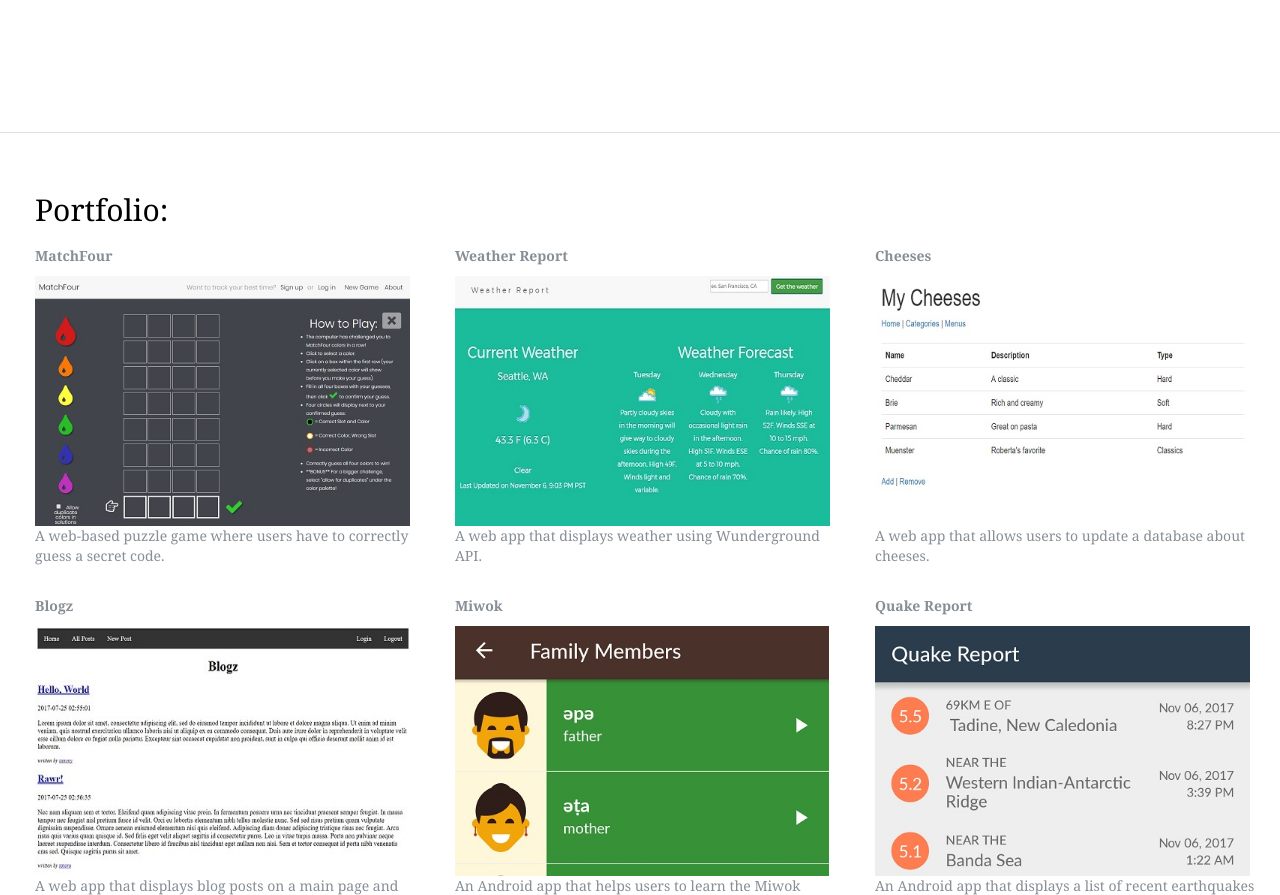
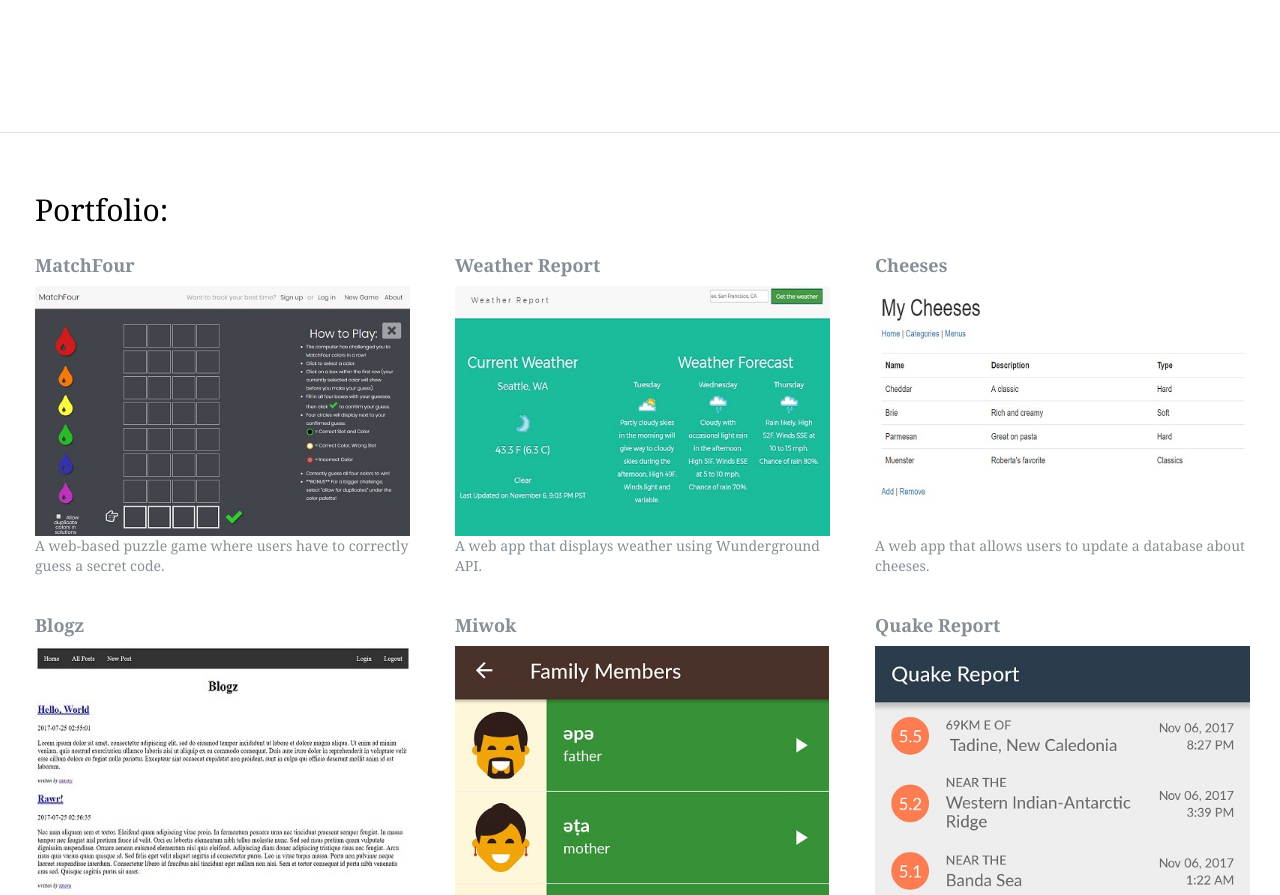
Before and after one commit to ctam91/tammysblog, a Flask app: page / in a window 1280 px wide. Shown: the part 1467-2362 px from the top of the page. Run offline with Flask 2, Linux system fonts and the light colour scheme; some libraries are stand-ins or nearby versions; some web fonts are replaced.

Commit message:
update project titles

```diff
--- a/templates/mainpage.html
+++ b/templates/mainpage.html
@@ -47,21 +47,21 @@
     </div>
   <div class="row">
       <div class="col-sm-4">
-          <p style="font-weight:bold">MatchFour</p>
+          <h4 style="font-weight:bold">MatchFour</h4>
           <a href="https://github.com/jharkreader/match-four">
               <img class="img-fluid img-profile mx-auto mb-2" src="static/img/m4.jpg" alt="MatchFour">
           </a>
           <p>A web-based puzzle game where users have to correctly guess a secret code.</p>
       </div>
       <div class="col-sm-4">
-          <p style="font-weight:bold">Weather Report</p>
+          <h4 style="font-weight:bold">Weather Report</h4>
           <a href="https://github.com/ctam91/weather-report">
               <img class="img-fluid img-profile mx-auto mb-2" src="static/img/weather.jpg" alt="Weather">
           </a>
           <p>A web app that displays weather using Wunderground API.</p>
       </div>
       <div class="col-sm-4">
-          <p style="font-weight:bold">Cheeses</p>
+          <h4 style="font-weight:bold">Cheeses</h4>
           <a href="https://github.com/ctam91/cheese-mvc-persistent">
               <img class="img-fluid img-profile mx-auto mb-2" src="static/img/cheeses.jpg" alt="Cheeses">
           </a>
@@ -71,21 +71,21 @@
   <br/>
   <div class="row">
       <div class="col-sm-4">
-          <p style="font-weight:bold">Blogz</p>
+          <h4 style="font-weight:bold">Blogz</h4>
           <a href="https://github.com/ctam91/blogz">
           <img class="img-fluid img-profile mx-auto mb-2" src="static/img/blogz.jpg">
           </a>
           <p>A web app that displays blog posts on a main page and allows users to add new blog posts.</p>
       </div>
       <div class="col-sm-4">
-          <p style="font-weight:bold">Miwok</p>
+          <h4 style="font-weight:bold">Miwok</h4>
           <a href="https://github.com/ctam91/Miwok">
               <img class="img-fluid img-profile mx-auto mb-2" src="static/img/family.jpg" alt="Miwok">
           </a>
           <p>An Android app that helps users to learn the Miwok language.</p>
       </div>
       <div class="col-sm-4">
-          <p style="font-weight:bold">Quake Report</p>
+          <h4 style="font-weight:bold">Quake Report</h4>
           <a href="https://github.com/ctam91/quake-report">
               <img class="img-fluid img-profile mx-auto mb-2" src="static/img/earthquake.jpg" alt="Earthquake">
           </a>
```
